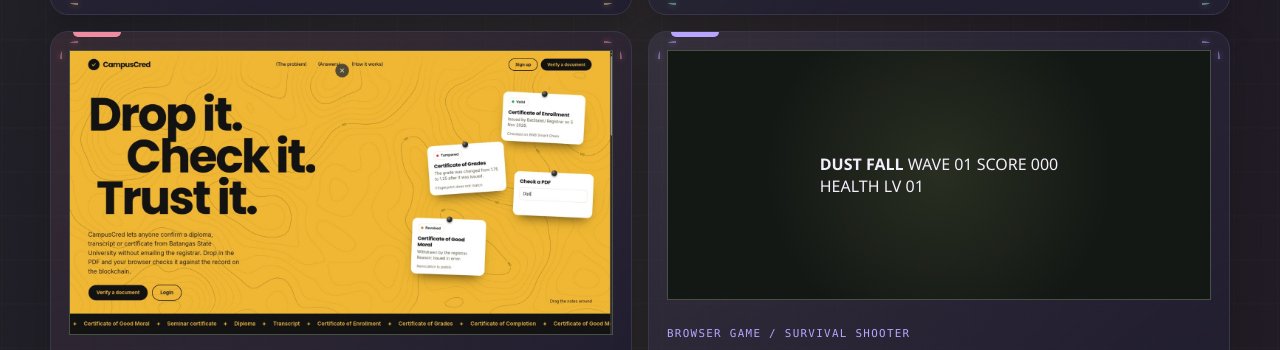
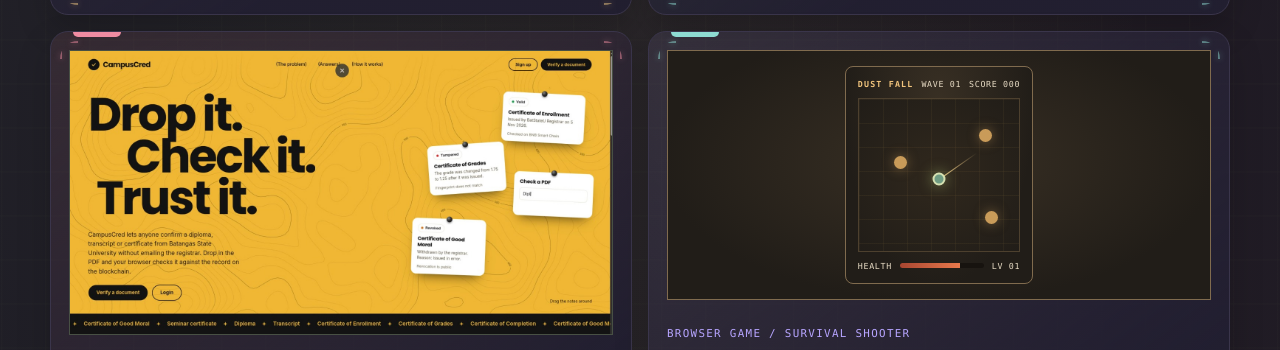
Before and after one commit to nin-010808/portfolio, a plain HTML site: page Main interface.html in a window 1280 px wide. Shown: the part 2338-2688 px from the top of the page. Drawn offline with Linux system fonts and the light colour scheme.

Commit message:
Update portfolio 2026-11-20 11:36:10

```diff
--- a/Main interface.html
+++ b/Main interface.html
@@ -2954,6 +2954,108 @@
 
     .featured-project {
       position: relative;
+    }
+
+    :root[data-theme="light"] .featured-project:nth-child(4) { --card-accent: #4aab88; }
+    :root:not([data-theme="light"]) .featured-project:nth-child(4) { --card-accent: #8edbd2; }
+
+    :root[data-theme="light"] .project-preview.dustfall-preview,
+    :root:not([data-theme="light"]) .project-preview.dustfall-preview {
+      padding: 10px;
+      border-color: #806b4e;
+      background: radial-gradient(ellipse at 50% 45%, #393024, #211d18 72%);
+    }
+
+    .dustfall-scene {
+      display: grid;
+      min-height: 218px;
+      grid-template-rows: auto 1fr auto;
+      gap: 9px;
+      padding: 12px;
+      overflow: hidden;
+      border: 1px solid #806b4e;
+      border-radius: 8px;
+      color: #e8dcc5;
+      background: radial-gradient(ellipse at 50% 18%, #393024, #211d18 72%);
+      font: 0.52rem Consolas, "Courier New", monospace;
+      letter-spacing: 0.08em;
+    }
+
+    .dustfall-topbar,
+    .dustfall-status {
+      display: flex;
+      align-items: center;
+      justify-content: space-between;
+      gap: 8px;
+    }
+
+    .dustfall-topbar strong {
+      color: #f1c47d;
+      letter-spacing: 0.14em;
+    }
+
+    .dustfall-arena {
+      position: relative;
+      min-height: 122px;
+      overflow: hidden;
+      border: 1px solid #4d402e;
+      background:
+        linear-gradient(rgba(140, 112, 64, 0.1) 1px, transparent 1px),
+        linear-gradient(90deg, rgba(140, 112, 64, 0.1) 1px, transparent 1px),
+        radial-gradient(ellipse at 50% 50%, #30281d, #211d18);
+      background-size: 24px 24px, 24px 24px, auto;
+    }
+
+    .dustfall-player,
+    .dustfall-enemy {
+      position: absolute;
+      width: 13px;
+      height: 13px;
+      border-radius: 50%;
+    }
+
+    .dustfall-player {
+      top: 53%;
+      left: 50%;
+      border: 2px solid #d5e0b1;
+      background: #6f9c82;
+      box-shadow: 0 0 14px rgba(185, 212, 123, 0.55);
+      transform: translate(-50%, -50%);
+    }
+
+    .dustfall-enemy {
+      background: #c99b59;
+      box-shadow: 0 0 12px rgba(201, 155, 89, 0.5);
+    }
+
+    .dustfall-enemy-one { top: 20%; left: 75%; }
+    .dustfall-enemy-two { top: 38%; left: 22%; }
+    .dustfall-enemy-three { top: 74%; left: 79%; }
+
+    .dustfall-aim {
+      position: absolute;
+      top: 53%;
+      left: 50%;
+      width: 29%;
+      height: 1px;
+      background: linear-gradient(90deg, #f7d28c, transparent);
+      transform: rotate(-35deg);
+      transform-origin: left center;
+    }
+
+    .dustfall-health-track {
+      flex: 1;
+      height: 5px;
+      overflow: hidden;
+      border-radius: 99px;
+      background: #17130f;
+    }
+
+    .dustfall-health-track i {
+      display: block;
+      width: 72%;
+      height: 100%;
+      background: linear-gradient(90deg, #a84631, #e8794c);
     }
 
     .featured-project::after {
```
Also changed, not shown: index.html (+102 -0 lines).
